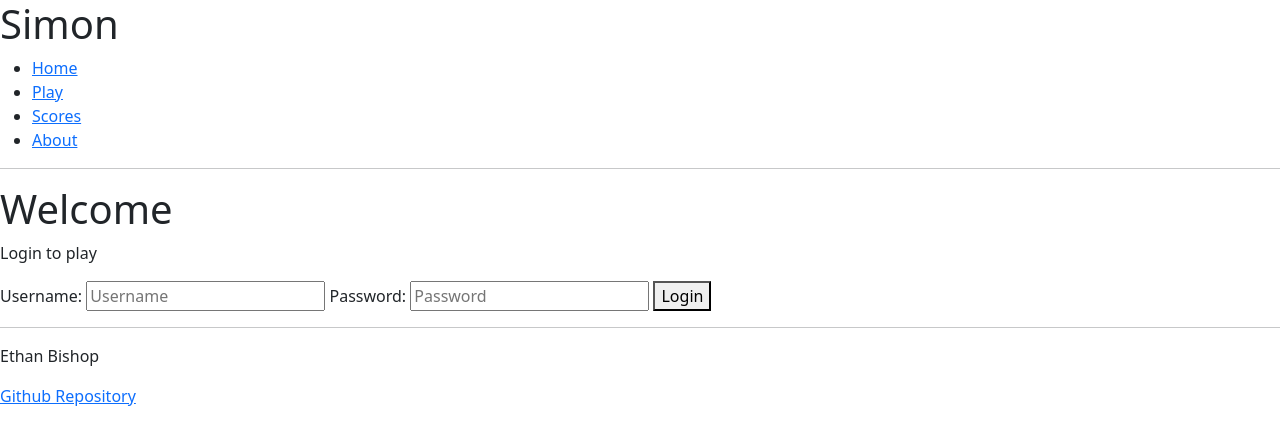
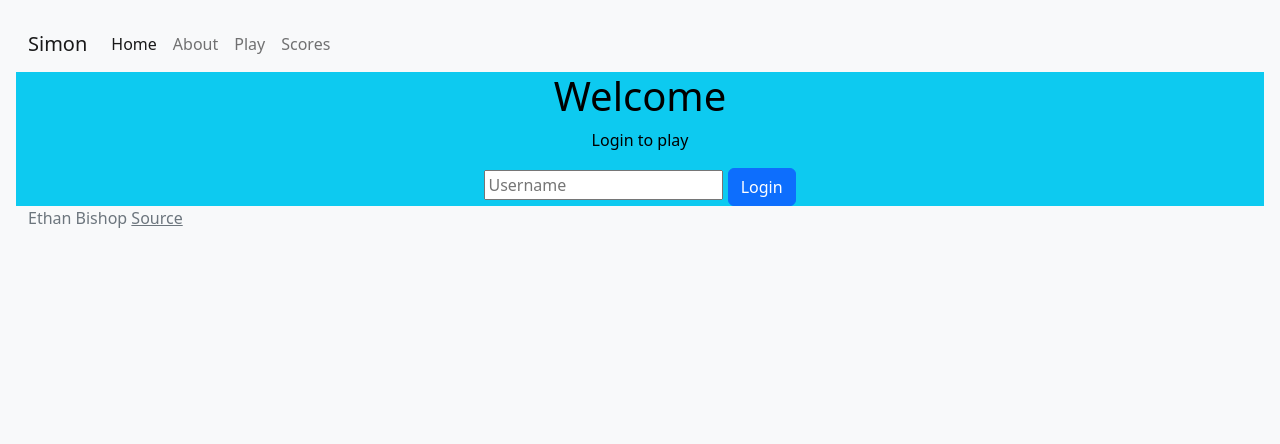
Before and after one commit to ethanguin/Simon, a plain HTML site: page index.html in a window 1280 px wide. Drawn offline with nearby package versions, Linux system fonts and the light colour scheme.

Commit message:
Add(Index) bootstrap/css

```diff
--- a/index.html
+++ b/index.html
@@ -9,36 +9,46 @@
             rel="stylesheet"
             integrity="sha384-Zenh87qX5JnK2Jl0vWa8Ck2rdkQ2Bzep5IDxbcnCeuOxjzrPF/et3URy9Bv1WTRi"
             crossorigin="anonymous"/>
+        <link href="style.css" rel="stylesheet"/>
     </head>
-    <body>
-        <header>
-            <h1 id="SimonTitle">Simon</h1>
-            <nav>
-                <ul id="navigation">
-                    <li><a href="index.html">Home</a></li>
-                    <li><a href="play.html">Play</a></li>
-                    <li><a href="scores.html">Scores</a></li>
-                    <li><a href="about.html">About</a></li>
-                </ul>
-            </nav>
-            <hr>
+    <body class="text-bg-light p-3">
+        <header class="container-fluid">
+            <nav class="navbar navbar-expand-sm navbar-light bg-light">
+                <a class="navbar-brand" href="index.html">Simon</a>
+                <button class="navbar-toggler" type="button" data-toggle="collapse" data-target="#navbarNavAltMarkup" aria-controls="navbarNavAltMarkup" aria-expanded="false" aria-label="Toggle navigation">
+                  <span class="navbar-toggler-icon"></span>
+                </button>
+                <div class="collapse navbar-collapse" id="navbarNavAltMarkup">
+                  <div class="navbar-nav">
+                    <a class="nav-item nav-link active" href="index.html">Home</a>
+                    <a class="nav-item nav-link" href="about.html">About</a>
+                    <a class="nav-item nav-link" href="play.html">Play</a>
+                    <a class="nav-item nav-link" href="scores.html">Scores</a>
+                  </div>
+                </div>
+              </nav>
         </header>
-        <main>
+        <main class="container-fluid text-bg-info text-center">
             <h1>Welcome</h1>
             <p>Login to play</p>
             <form method = "get" action = "play.html">
-                <label for="name">Username:</label>
                 <input type="text" id="name" placeholder="Username">
-                <label for="password">Password:</label>
-                <input type="password" id="password" placeholder="Password">
-                <button type="submit">Login</button>
+                <button type="submit" class="btn btn-primary">Login</button>
             </form>
         </main>
 
-        <footer>
-            <hr>
-            <p>Ethan Bishop</p>
-            <p><a href="https://github.com/ethanguin/Simon">Github Repository</a></p>
-        </footer>
+        <footer class="bg-light text-muted">
+            <div class="container-fluid">
+              <span class="text-reset">Ethan Bishop</span>
+              <a
+                class="text-reset"
+                href="https://github.com/webprogramming260/simon-css"
+                >Source</a
+              >
+            </div>
+          </footer>
+        <script src="https://code.jquery.com/jquery-3.2.1.slim.min.js" integrity="sha384-KJ3o2DKtIkvYIK3UENzmM7KCkRr/rE9/Qpg6aAZGJwFDMVNA/GpGFF93hXpG5KkN" crossorigin="anonymous"></script>
+    <script src="https://cdn.jsdelivr.net/npm/popper.js@1.12.9/dist/umd/popper.min.js" integrity="sha384-ApNbgh9B+Y1QKtv3Rn7W3mgPxhU9K/ScQsAP7hUibX39j7fakFPskvXusvfa0b4Q" crossorigin="anonymous"></script>
+    <script src="https://cdn.jsdelivr.net/npm/bootstrap@4.0.0/dist/js/bootstrap.min.js" integrity="sha384-JZR6Spejh4U02d8jOt6vLEHfe/JQGiRRSQQxSfFWpi1MquVdAyjUar5+76PVCmYl" crossorigin="anonymous"></script>
     </body>
 </html>
```
